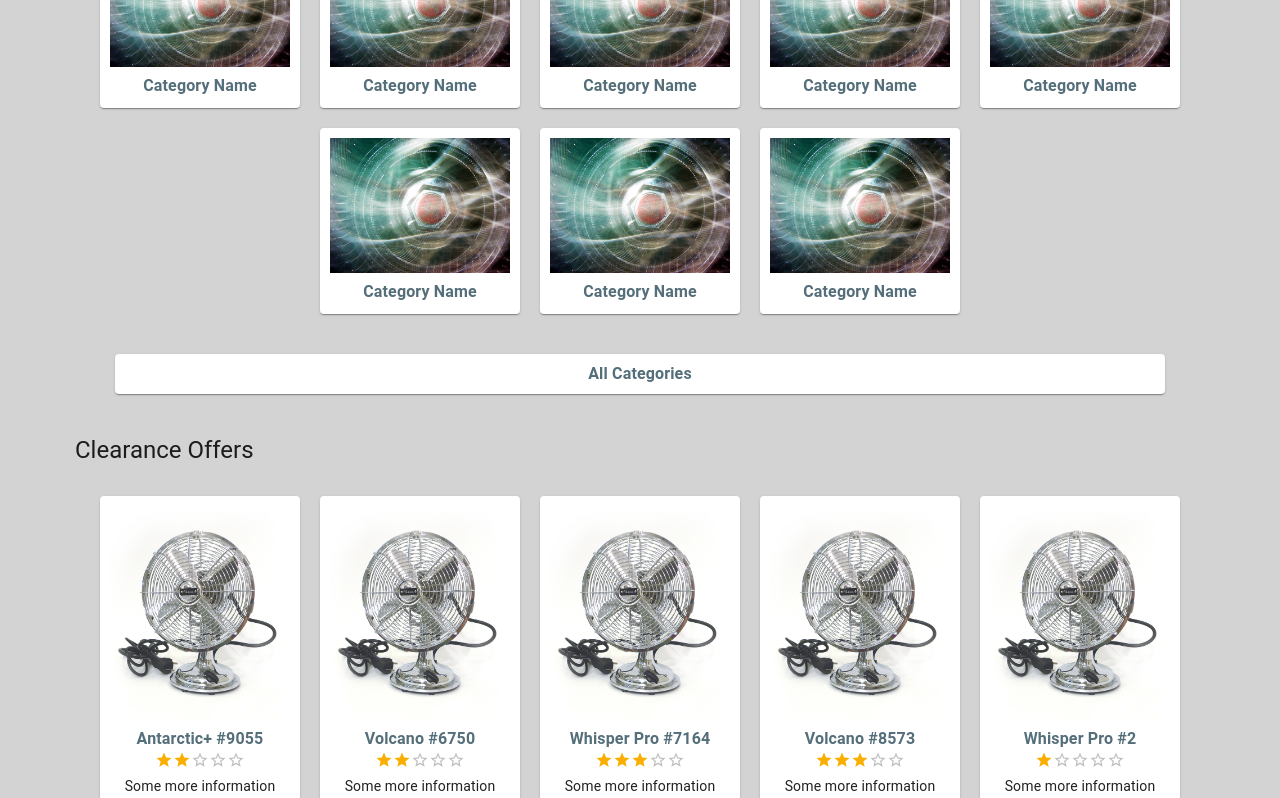
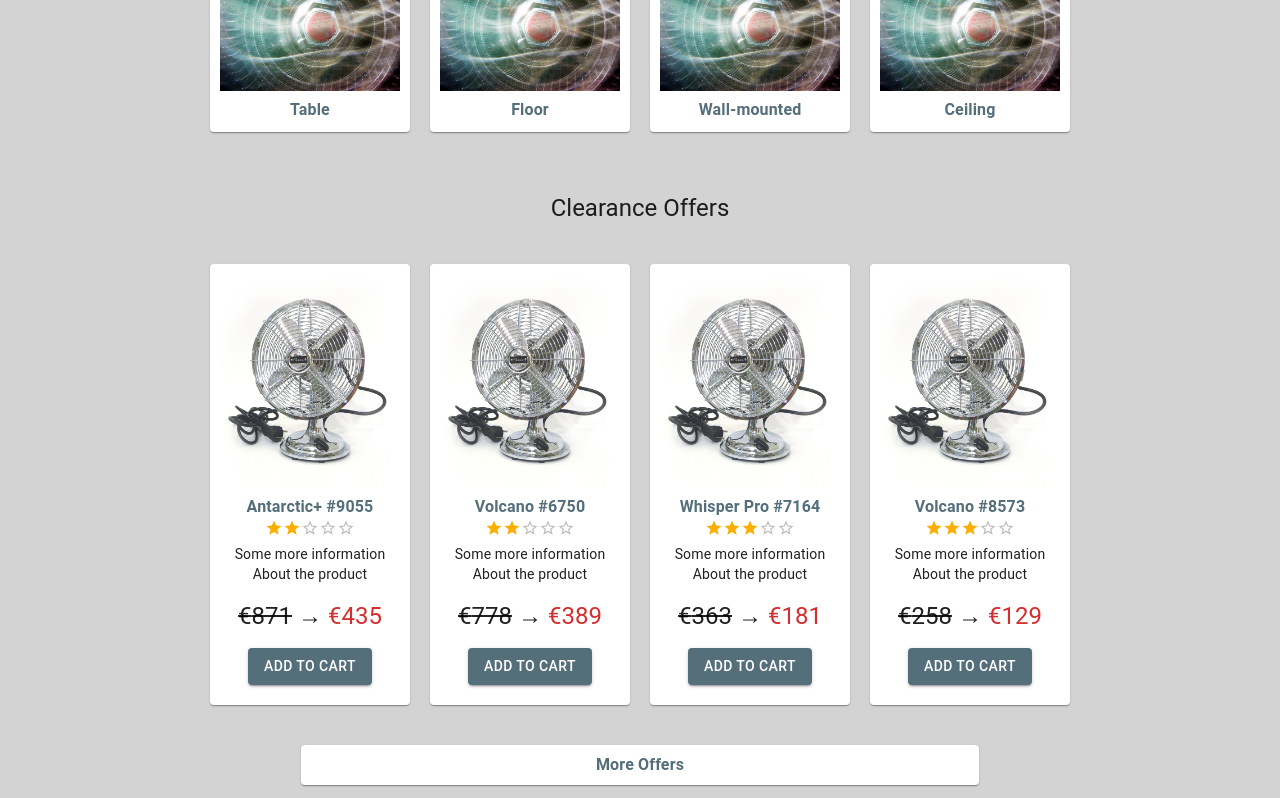
Before and after one commit to VeeHalonen/ux-prototype, a React (Create React App) app: page /products in a window 1280 px wide. Shown: the part 460-1258 px from the top of the page. Built offline with nearby package versions, Linux system fonts and the light colour scheme.

Commit message:
Attempt to improve layout

```diff
--- a/src/components/Category.jsx
+++ b/src/components/Category.jsx
@@ -2,21 +2,22 @@ import { Card } from "@mui/material";
 import { Link } from "react-router-dom";
 import StyledLink from "./StyledLink";
 
-const Category = () => {
-  const width = 200;
+const Category = ({ category, wide }) => {
+  const width = wide ? 500 : 200;
   const padding = 10;
+  const height = wide ? 200 : "100%";
   return (
     <div style={{ width, margin: 10, display: "inline-block" }}>
       <Card style={{ padding }}>
         <Link to="/search">
           <img
-            id="logo"
             src="categoryImg.jpg"
             alt="Category Name"
             width={width - padding * 2}
+            height={height}
           />
         </Link>
-        <StyledLink to="/search" name="Category Name" component="p" />
+        <StyledLink to="/search" name={category} component="p" />
       </Card>
     </div>
   );
--- a/src/views/Categories.jsx
+++ b/src/views/Categories.jsx
@@ -1,6 +1,7 @@
 import { Typography } from "@mui/material";
 import Category from "../components/Category";
 import StyledLink from "../components/StyledLink";
+import { CATEGORIES } from "../helpers";
 
 const Categories = () => {
   return (
@@ -17,8 +18,8 @@ const Categories = () => {
           marginBottom: 30,
         }}
       >
-        {[...Array(16)].map((e, i) => {
-          return <Category key={i} />;
+        {CATEGORIES.map((c, i) => {
+          return <Category key={i} category={c} wide />;
         })}
       </div>
     </div>
--- a/src/views/Products.jsx
+++ b/src/views/Products.jsx
@@ -2,51 +2,45 @@ import { Typography, Card } from "@mui/material";
 import Category from "../components/Category";
 import ProductThumbnail from "../components/ProductThumbnail";
 import StyledLink from "../components/StyledLink";
+import { CATEGORIES } from "../helpers";
 
 const Products = () => {
   return (
     <div style={{ textAlign: "center" }}>
       {/* PAGE TITLE */}
-      <Typography paragraph variant="h4" textAlign="start">
+      <Typography
+        paragraph
+        variant="h4"
+        textAlign="start"
+        style={{ marginBottom: 30 }}
+      >
         Products
       </Typography>
       {/* CATEGORIES */}
-      <Typography paragraph variant="h5" textAlign="start">
+      <Typography paragraph variant="h5">
         Categories
       </Typography>
       <div
         style={{
-          marginTop: 20,
-          marginBottom: 30,
+          marginTop: 30,
+          marginBottom: 50,
         }}
       >
-        {[...Array(8)].map((e, i) => {
-          return <Category key={i} />;
+        {CATEGORIES.map((c, i) => {
+          return <Category key={i} category={c} />;
         })}
       </div>
-      <Card
-        style={{
-          margin: 40,
-          marginTop: 0,
-          marginBottom: 40,
-          paddingTop: 8,
-          paddingBottom: 8,
-        }}
-        color="primary"
-      >
-        <StyledLink name="All Categories" to="/categories" component="p" />
-      </Card>
       {/* CLEARANCE OFFERS */}
-      <Typography paragraph variant="h5" textAlign="start">
+      <Typography paragraph variant="h5">
         Clearance Offers
       </Typography>
       <div
         style={{
-          marginTop: 20,
+          marginTop: 30,
           marginBottom: 30,
         }}
       >
-        {[...Array(8)].map((e, i) => {
+        {[...Array(4)].map((e, i) => {
           return <ProductThumbnail key={i} discount={true} />;
         })}
       </div>
@@ -57,6 +51,9 @@ const Products = () => {
           marginBottom: 40,
           paddingTop: 8,
           paddingBottom: 8,
+          width: "60%",
+          marginLeft: "auto",
+          marginRight: "auto",
         }}
         color="primary"
       >
```
